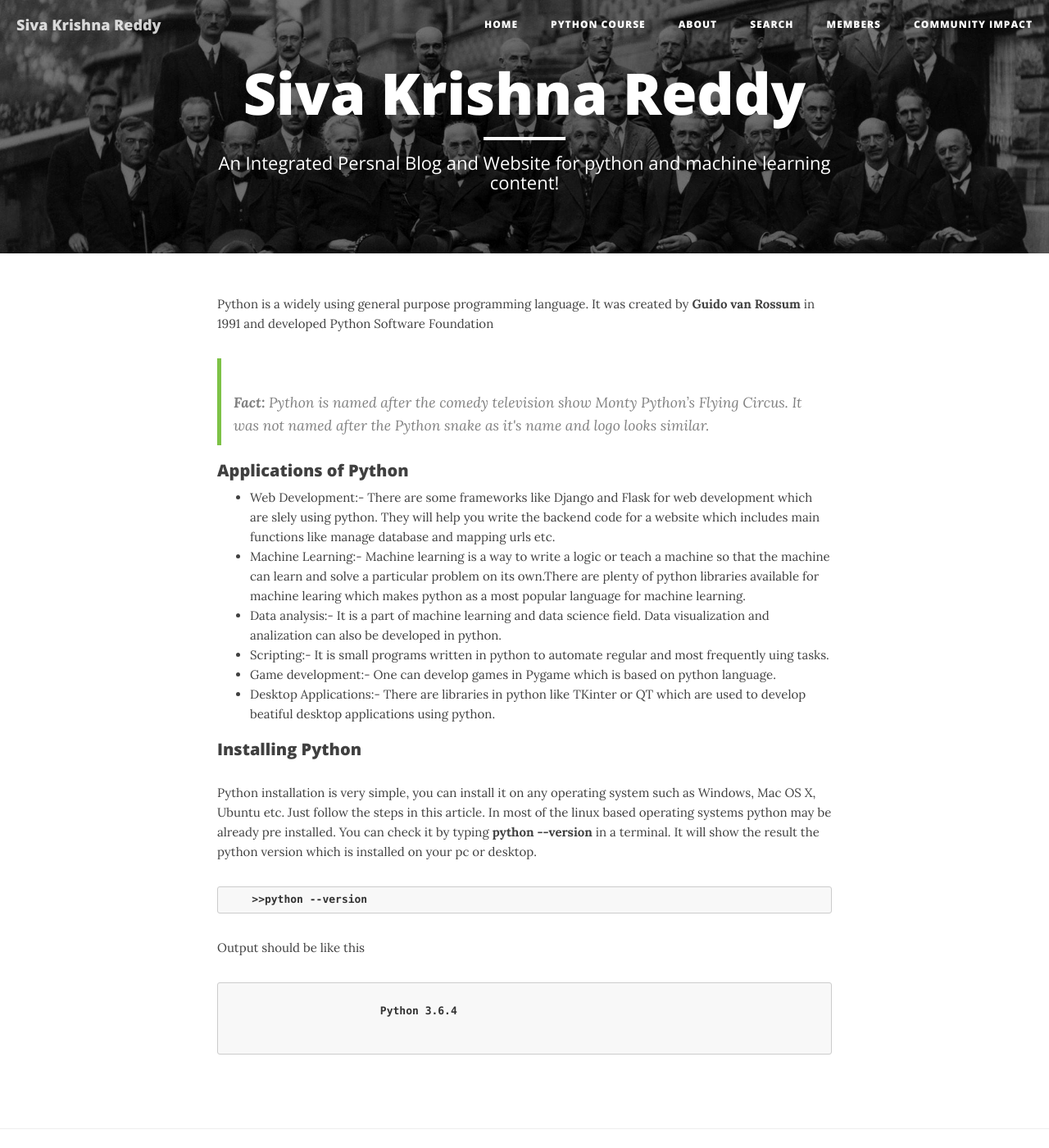
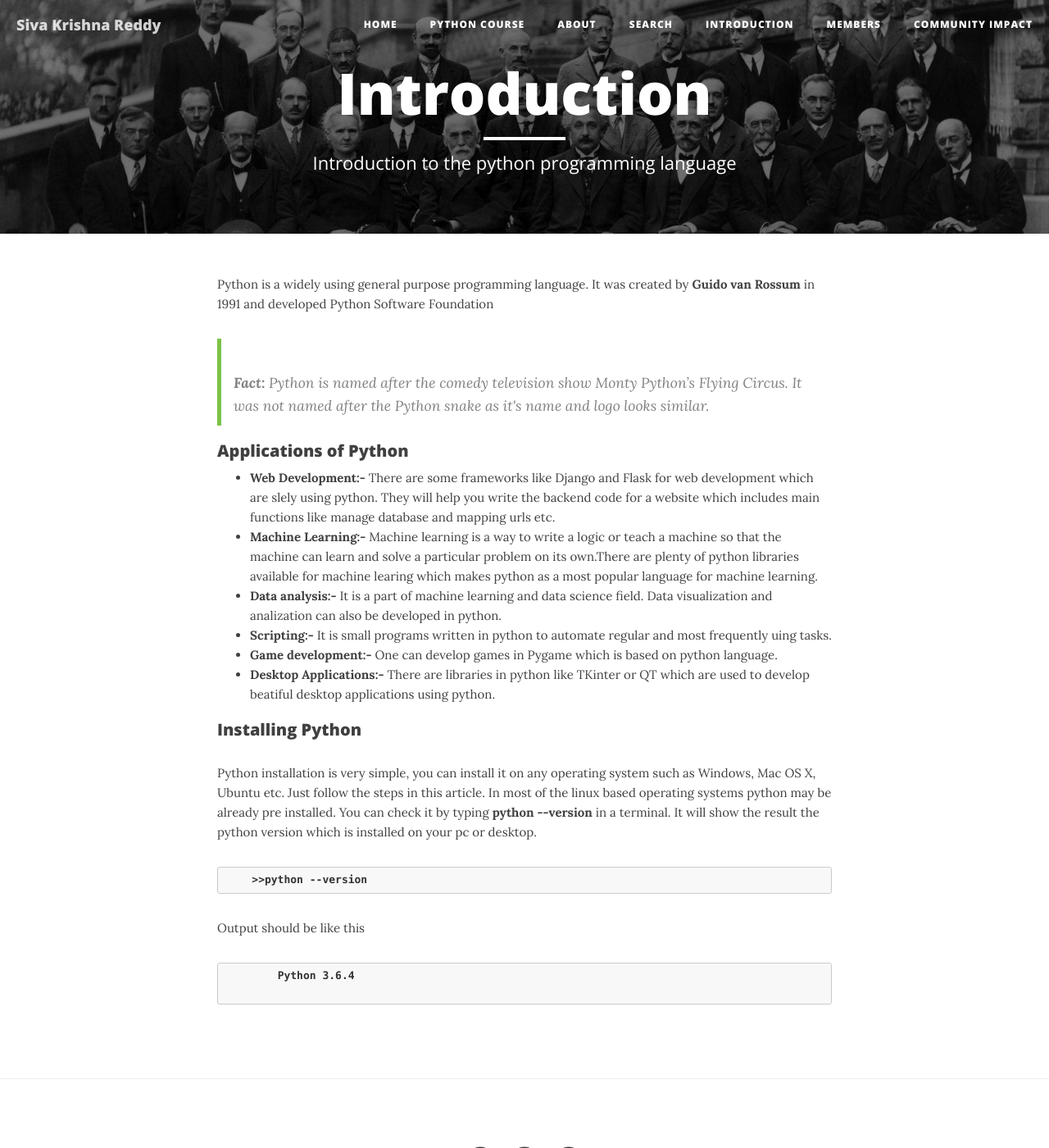
Before and after one commit to sivakrishna383/sivakrishna383.github.io, a Jekyll site: the page built from pages/introduction2.md, in a window 1280 px wide and 1400 px high. Shown: the whole window at 82% size. Built offline with Jekyll 4.4.1, drawn with Linux system fonts in a browser that asks for light colours; nearby versions of some CDN libraries.

Commit message:
Update introduction2.md

```diff
--- a/pages/introduction2.md
+++ b/pages/introduction2.md
@@ -1,5 +1,7 @@
 ---
 layout: page
+title: Introduction
+description: "Introduction to the python programming language"
 
 ---
 
@@ -13,23 +15,18 @@ layout: page
       </blockquote>
       <h3>Applications of Python</h3>
       <ul>
-      	<li>Web Development:- There are some frameworks like Django and Flask for web development which are slely using python. They will help you write the backend code for a website which includes main functions like manage database and mapping urls etc.</li>
+      	<li><b>Web Development:-</b> There are some frameworks like Django and Flask for web development which are slely using python. They will help you write the backend code for a website which includes main functions like manage database and mapping urls etc.</li>
 
-<li>Machine Learning:- Machine learning is a way to write a logic or teach a machine so that the machine can learn and solve a particular problem on its own.There are plenty of python libraries available for machine learing which makes python as a most popular language for machine learning.</li>
-      	<li>Data analysis:- It is a part of machine learning and data science field. Data visualization and analization can also be developed in python.</li>
-      	<li>Scripting:- It is small programs written in python to automate regular and most frequently uing tasks.</li>
-      	<li>Game development:- One can develop games in Pygame which is based on python language.</li>
-      	<li>Desktop Applications:- There are libraries in python like TKinter or QT which are used to develop beatiful desktop applications using python.</li>
+<li><b>Machine Learning:-</b> Machine learning is a way to write a logic or teach a machine so that the machine can learn and solve a particular problem on its own.There are plenty of python libraries available for machine learing which makes python as a most popular language for machine learning.</li>
+      	<li><b>Data analysis:-</b> It is a part of machine learning and data science field. Data visualization and analization can also be developed in python.</li>
+      	<li><b>Scripting:-</b> It is small programs written in python to automate regular and most frequently uing tasks.</li>
+      	<li><b>Game development:-</b> One can develop games in Pygame which is based on python language.</li>
+      	<li><b>Desktop Applications:-</b> There are libraries in python like TKinter or QT which are used to develop beatiful desktop applications using python.</li>
       </ul>
       <h3>Installing Python</h3>
       <p>Python installation is very simple, you can install it on any operating system such as Windows, Mac OS X, Ubuntu etc. Just follow the steps in this article<a href="https://realpython.com/installing-python/"></a>. In most of the linux based operating systems python may be already pre installed. You can check it by typing <b>python --version</b> in a terminal. It will show the result the python version which is installed on your pc or desktop.</p>
       <figure class="highlight"><pre><code class="language-python" data-lang="python">    <span class="kn">>>python --version</span></code></pre></figure>
     <p>Output should be like this</p>
-    <figure class="highlight">
-    	<pre>
-    		<code class="language-python" data-lang="python">
-    			<span class="kn">Python 3.6.4</span>
-    		</code>
-    	</pre>
-    </figure>
+    <figure class="highlight"><pre><code class="language-python" data-lang="python">	<span class="kn">Python 3.6.4</span>
+ </code></pre></figure>
     </div>
```
